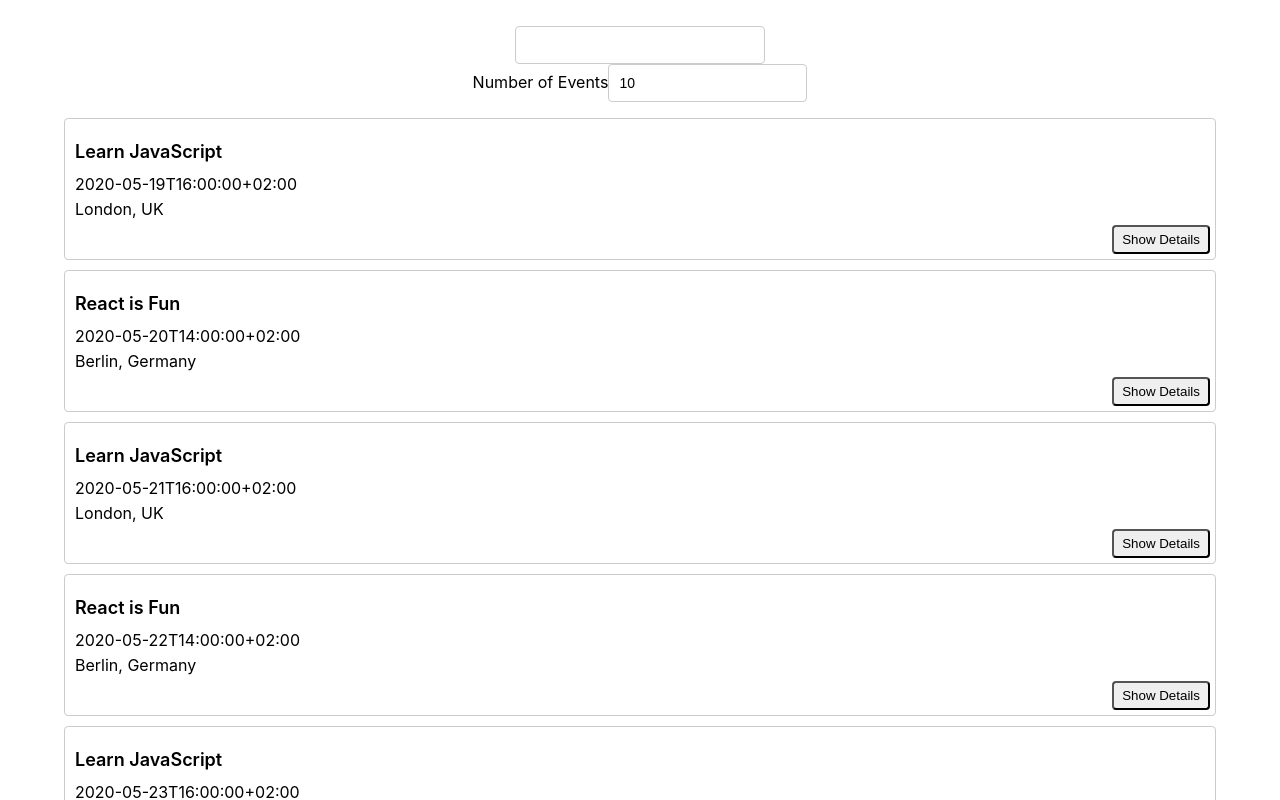
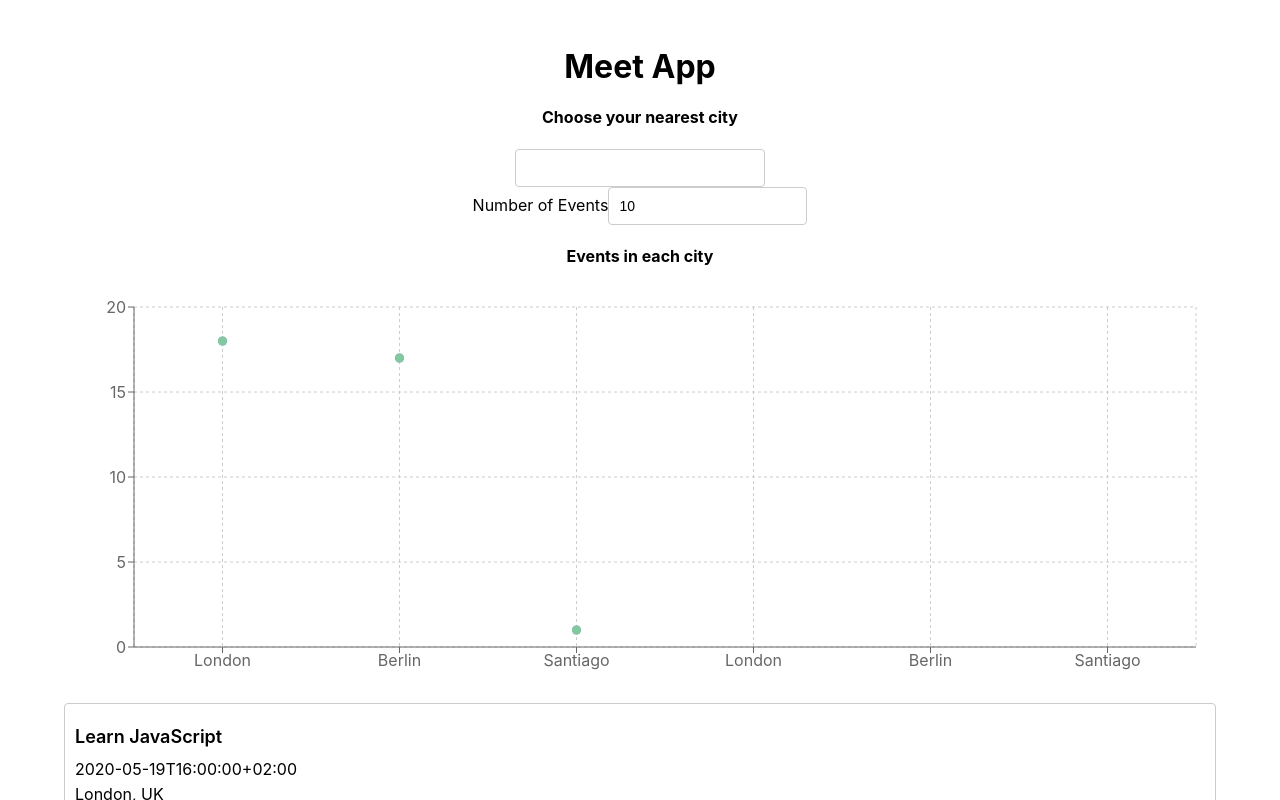
Before and after one commit to sballew17/meet, a React (Create React App) app: page / in a window 1280 px wide. Shown: the top 800 px of the page. Built offline with nearby package versions, Linux system fonts and the light colour scheme; what atatus-spa would draw is missing.

Commit message:
Adding chart

```diff
--- a/package.json
+++ b/package.json
@@ -14,6 +14,7 @@
     "react": "^17.0.2",
     "react-dom": "^17.0.2",
     "react-scripts": "^4.0.3",
+    "recharts": "^2.0.10",
     "web-vitals": "^0.2.4",
     "workbox-background-sync": "^5.1.4",
     "workbox-broadcast-update": "^5.1.4",
--- a/src/App.js
+++ b/src/App.js
@@ -5,6 +5,7 @@
 import NumberOfEvents from './NumberOfEvents';
 import { getEvents, extractLocations } from './api';
 import "./nprogress.css";
+import { ScatterChart, Scatter, XAxis, YAxis, CartesianGrid, Tooltip, ResponsiveContainer } from 'recharts';
 
 
 class App extends Component {
@@ -13,6 +14,17 @@
     locations: [],
     numberofEvents: 32
   }
+
+  getData = () => {
+    const { locations, events } = this.state;
+    const data = locations.map((location) => {
+      const number = events.filter((event) => event.location === location).length
+      const city = location.split(', ').shift()
+      return { city, number };
+    })
+    return data;
+  };
+
   updateEvents = (location) => {
     getEvents().then((events) => {
       const locationEvents = (location === 'all') ?
@@ -36,10 +48,28 @@
     this.mounted = false;
   }
   render() {
+    const { locations, numberOfEvents } = this.state;
     return (
       <div className="App">
-        <CitySearch locations={this.state.locations} updateEvents={this.updateEvents} />
-        <NumberOfEvents />
+        <h1>Meet App</h1>
+        <h4>Choose your nearest city</h4>
+        <CitySearch updateEvents={this.updateEvents} locations={locations} />
+        <NumberOfEvents
+          updateEvents={this.updateEvents}
+          numberOfEvents={numberOfEvents}
+        />
+        <h4>Events in each city</h4>
+        <ResponsiveContainer height={400}>
+          <ScatterChart width={800} height={250}
+            margin={{ top: 20, right: 20, bottom: 10, left: 10 }}>
+            <CartesianGrid strokeDasharray="3 3" />
+            <XAxis type="category" dataKey="city" name="city" />
+            <YAxis type="number" dataKey="number" name="number of events" />
+            <Tooltip cursor={{ strokeDasharray: '3 3' }} />
+            <Scatter data={this.getData()} fill="#8884d8" />
+            <Scatter data={this.getData()} fill="#82ca9d" />
+          </ScatterChart>
+        </ResponsiveContainer>
         <EventList events={this.state.events} />
       </div>
     );
```
Also changed, not shown: 1 other file (tests, documents, lock files or other folders).
